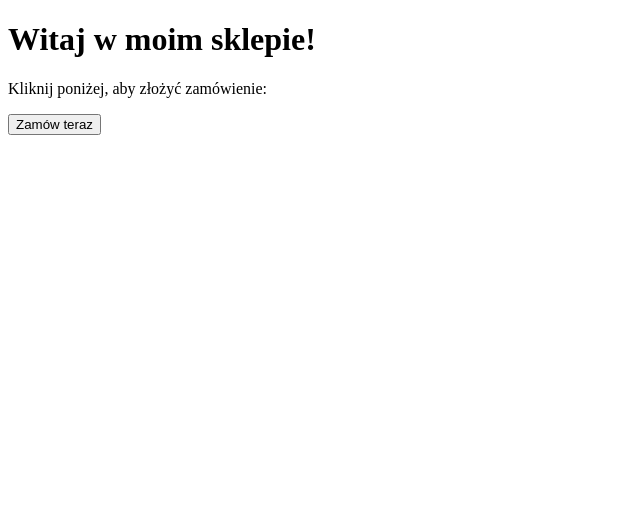
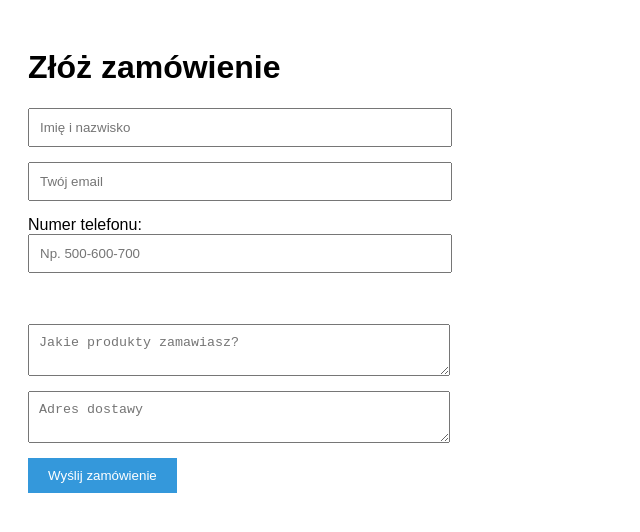
Before and after one commit to ann5923/Mini-gadgets-shop, a plain HTML site: page index.html in a window 1280 px wide. Shown: the whole page, without its empty margins (0-640 px from the left). Drawn offline with Linux system fonts and the light colour scheme.

Commit message:
https://ann5923.github.io/Mini-gadgets-shop/

```diff
--- a/index.html
+++ b/index.html
@@ -3,12 +3,43 @@
 <head>
   <meta charset="UTF-8">
   <title>Sklep Dropshipping</title>
+  <style>
+    body {
+      font-family: sans-serif;
+      padding: 20px;
+    }
+    input, textarea {
+      display: block;
+      margin-bottom: 15px;
+      width: 100%;
+      max-width: 400px;
+      padding: 10px;
+    }
+    button {
+      background-color: #3498db;
+      color: white;
+      border: none;
+      padding: 10px 20px;
+      cursor: pointer;
+    }
+    button:hover {
+      background-color: #2980b9;
+    }
+  </style>
 </head>
 <body>
-    <h1>Witaj w moim sklepie!</h1>
-    <p>Kliknij poniżej, aby złożyć zamówienie:</p>
-    <a href="https://docs.google.com/forms/d/e/1FAIpQLSdEWlSbitU5DZn1T0nKrsgc_KaHFo5ZYywp7lfhzhpWIcYOOg/viewform?usp=header" target="_blank">
-      <button>Zamów teraz</button>
-    </a>
+
+  <h1>Złóż zamówienie</h1>
+
+  <form action="https://ann5923.github.io/Mini-gadgets-shop/" method="POST">
+    <input type="text" name="name" placeholder="Imię i nazwisko" required>
+    <input type="email" name="_replyto" placeholder="Twój email" required>
+    <label>Numer telefonu:</label><br />
+<input type="tel" name="phone" placeholder="Np. 500-600-700" required><br /><br />
+    <textarea name="order" placeholder="Jakie produkty zamawiasz?" required></textarea>
+    <textarea name="address" placeholder="Adres dostawy" required></textarea>
+    <button type="submit">Wyślij zamówienie</button>
+  </form>
+
 </body>
 </html>
```
Lines whose indentation alone changed are shown as unchanged.
